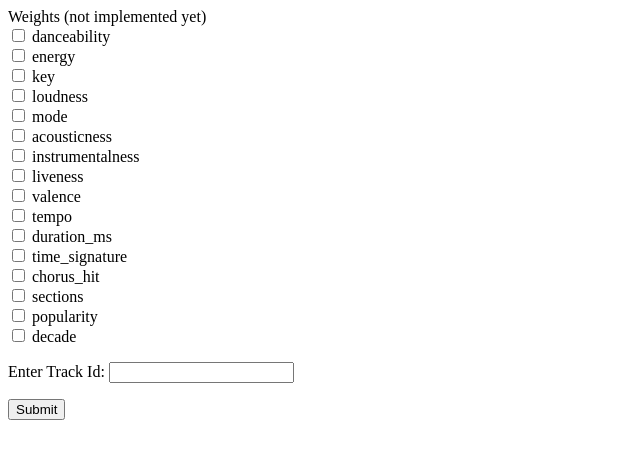
After one commit to a-coding-Kat/rest-api, a Flask app: template wdb_rest/templates/recommendation.html in a window 1280 px wide. The commit adds this page. Shown: the top 459 px of the page, without its empty margins (0-640 px from the left). Run offline with Flask 2, Linux system fonts and the light colour scheme; the template is opened without the code that fills it, so the values that code supplies are empty.

Commit message:
add recommendation function and endpoint

```diff
--- a/requirements.txt
+++ b/requirements.txt
@@ -3,3 +3,4 @@ Flask_RESTful
 Flask_SQLAlchemy
 pandas
 requests
+scipy
--- a/wdb_rest/server.py
+++ b/wdb_rest/server.py
@@ -1,11 +1,12 @@
 import json
-from flask import Flask, send_from_directory, Markup, render_template, request
+from flask import Flask, send_from_directory, Markup, render_template, request, g
 from flask_restful import Api, Resource, marshal_with, fields, reqparse
 from flask_sqlalchemy import SQLAlchemy
+from sqlalchemy.orm import load_only
 import os
 import requests
 
-from wdb_rest.data import TrackDAO
+from data import TrackDAO, DataHelpers
 
 # Create the application.
 app = Flask(__name__)
@@ -14,11 +15,16 @@ api = Api(app)
 
 # Give SQLite information to SQLAlchemy and link the db instance.
 app.config['SQLALCHEMY_DATABASE_URI'] = 'sqlite:///../database.db'
+app.config["columns_to_be_vectorized"] = ["danceability", "energy", "key", "loudness", "mode", "speechiness",
+            "acousticness", "instrumentalness", "liveness", "valence", "tempo", "duration_ms",
+            "time_signature", "chorus_hit", "sections", "popularity", "decade"]
+app.config["recommendation_matrix"] = None
+app.config["recommendation_matrix_path"] = "./recommendation_matrix.npy"
+
 db = SQLAlchemy(app)
 
 # Base URL for the endpoints.
 default_url = 'http://127.0.0.1:5000/'
-
 
 class TrackModel(db.Model):
     """
@@ -34,6 +40,23 @@ class TrackModel(db.Model):
     duration_ms = db.Column('duration_ms', db.Float, nullable=False)
     popularity = db.Column('popularity', db.Integer, nullable=False)
     decade = db.Column('decade', db.String, nullable=False)
+    danceability_vec = db.Column('danceability_vec', db.Float, nullable=False)
+    energy_vec = db.Column('energy_vec', db.Float, nullable=False)
+    key_vec = db.Column('key_vec', db.Float, nullable=False)
+    loudness_vec = db.Column('loudness_vec', db.Float, nullable=False)
+    mode_vec = db.Column('mode_vec', db.Float, nullable=False)
+    speechiness_vec = db.Column('speechiness_vec', db.Float, nullable=False)
+    acousticness_vec = db.Column('acousticness_vec', db.Float, nullable=False)
+    instrumentalness_vec = db.Column('instrumentalness_vec', db.Float, nullable=False)
+    liveness_vec = db.Column('liveness_vec', db.Float, nullable=False)
+    valence_vec = db.Column('valence_vec', db.Float, nullable=False)
+    tempo_vec = db.Column('tempo_vec', db.Float, nullable=False)
+    duration_ms_vec = db.Column('duration_ms_vec', db.Float, nullable=False)
+    time_signature_vec = db.Column('time_signature_vec', db.Float, nullable=False)
+    chorus_hit_vec = db.Column('chorus_hit_vec', db.Float, nullable=False)
+    sections_vec = db.Column('sections_vec', db.Float, nullable=False)
+    popularity_vec = db.Column('popularity_vec', db.Float, nullable=False)
+    decade_vec = db.Column('decade_vec', db.Float, nullable=False)
 
 # Fields to use for serialization.
 track_fields = {
@@ -85,6 +108,17 @@ class TrackList(Resource):
         return result, 200
 
 
+class Recommender(Resource):
+
+    def __init__(self):
+        if app.config["recommendation_matrix"] is None:
+            app.config["recommendation_matrix"] = DataHelpers.set_recommendation_matrix(app.config["recommendation_matrix_path"], app.config["columns_to_be_vectorized"])
+
+    @marshal_with(track_fields)
+    def get(self, track_id, how_many_recommendations):
+        result = track_dao.get_track_recommendations(track_id, how_many_recommendations, app.config["recommendation_matrix"])
+        return result, 200
+
 class Track(Resource):
 
     @marshal_with(track_fields)
@@ -110,8 +144,9 @@ class Track(Resource):
 
 
 # Define the type of parameters to pass
-api.add_resource(Track, '/track/<int:track_id>')
-api.add_resource(TrackList, '/tracks/')
+api.add_resource(Track, '/api/track/<int:track_id>')
+api.add_resource(TrackList, '/api/tracks/')
+api.add_resource(Recommender, '/api/recommendation/<int:track_id>/<int:how_many_recommendations>')
 
 
 @app.route('/')
@@ -125,24 +160,30 @@ def alltracks():
     page = request.args.get('page')
     if page is None:
         page = 1
-    r = requests.get(default_url + '/tracks/' + '?page=' + str(page))
+    r = requests.get(default_url + 'api/tracks/' + '?page=' + str(page))
     response = r.json()
     # Response["items"] is jsonified in the api call and jsonified here again, maybe this is bad
     response["items"] = json.loads(response["items"])
     return render_template('tracks.html', pagination=response)
 
+@app.route('/recommendation/', methods=["GET", "POST"])
+def recommend_form():
+    if request.method == 'POST':
+        title = request.form
+        r = requests.get(default_url + 'api/recommendation/' + str(title["track_id"]) + "/10")
+        response = r.json()
+        return response
+    return render_template('recommendation.html')
 
 @app.route('/favicon.ico')
 def favicon():
     return send_from_directory(os.path.join(app.root_path, 'static'),
                                'favicon.ico', mimetype='image/vnd.microsoft.icon')
 
-
 # Exception handling
 @app.errorhandler(Exception)
 def handle_exception(e):
     return {'msg': str(e)}, 500
 
-
 if __name__ == '__main__':
     app.run(debug=True, host='0.0.0.0') # To enable docker access
--- a/wdb_rest/templates/index.html
+++ b/wdb_rest/templates/index.html
@@ -7,7 +7,8 @@
 <body>
     <h1>Hello World!</h1>
 
-    <p><a href="/alltracks/">Check  all tracks</a></p>
+    <p><a href="/alltracks/">Check out all tracks</a></p>
+    <p><a href="/recommendation/">Recommend me tracks</a></p>
 
     <h3>{{ link }}</h3>
 </body>
--- /dev/null
+++ b/wdb_rest/templates/recommendation.html
@@ -0,0 +1,26 @@
+
+
+<form method="post">
+    <p>Weights (not implemented yet) <br>
+        <input type="checkbox" name="danceability" id="danceability" value="{{ request.form['danceability'] }}"> danceability </input><br>
+        <input type="checkbox" name="energy" id="energy" value="{{ request.form['energy'] }}"> energy </input><br>
+        <input type="checkbox" name="key" id="key" value="{{ request.form['key'] }}"> key </input><br>
+        <input type="checkbox" name="loudness" id="loudness" value="{{ request.form['loudness'] }}"> loudness </input><br>
+        <input type="checkbox" name="mode" id="mode" value="{{ request.form['mode'] }}"> mode </input><br>
+        <input type="checkbox" name="acousticness" id="acousticness" value="{{ request.form['acousticness'] }}"> acousticness </input><br>
+        <input type="checkbox" name="instrumentalness" id="instrumentalness" value="{{ request.form['instrumentalness'] }}"> instrumentalness </input><br>
+        <input type="checkbox" name="liveness" id="liveness" value="{{ request.form['liveness'] }}"> liveness </input><br>
+        <input type="checkbox" name="valence" id="valence" value="{{ request.form['valence'] }}"> valence </input><br>
+        <input type="checkbox" name="tempo" id="tempo" value="{{ request.form['tempo'] }}"> tempo </input><br>
+        <input type="checkbox" name="duration_ms" id="duration_ms" value="{{ request.form['duration_ms'] }}"> duration_ms </input><br>
+        <input type="checkbox" name="time_signature" id="time_signature" value="{{ request.form['time_signature'] }}"> time_signature </input><br>
+        <input type="checkbox" name="chorus_hit" id="chorus_hit" value="{{ request.form['chorus_hit'] }}"> chorus_hit </input><br>
+        <input type="checkbox" name="sections" id="sections" value="{{ request.form['sections'] }}"> sections </input><br>
+        <input type="checkbox" name="popularity" id="popularity" value="{{ request.form['popularity'] }}"> popularity </input><br>
+        <input type="checkbox" name="decade" id="decade" value="{{ request.form['decade'] }}"> decade </input><br>
+    </p>
+
+    <label for="track_id">Enter Track Id:</label>
+    <input type="track_id" id="track_id" name="track_id">
+    <p><input type="submit"></p>
+</form>
```
Also changed, not shown: import_data.py (+9 -0 lines), wdb_rest/alchemy_encoder.py (deleted, +0 -20 lines), wdb_rest/data.py (+78 -2 lines), wdb_rest/json_encoders.py (added, +28 -0 lines), 1 other file.
